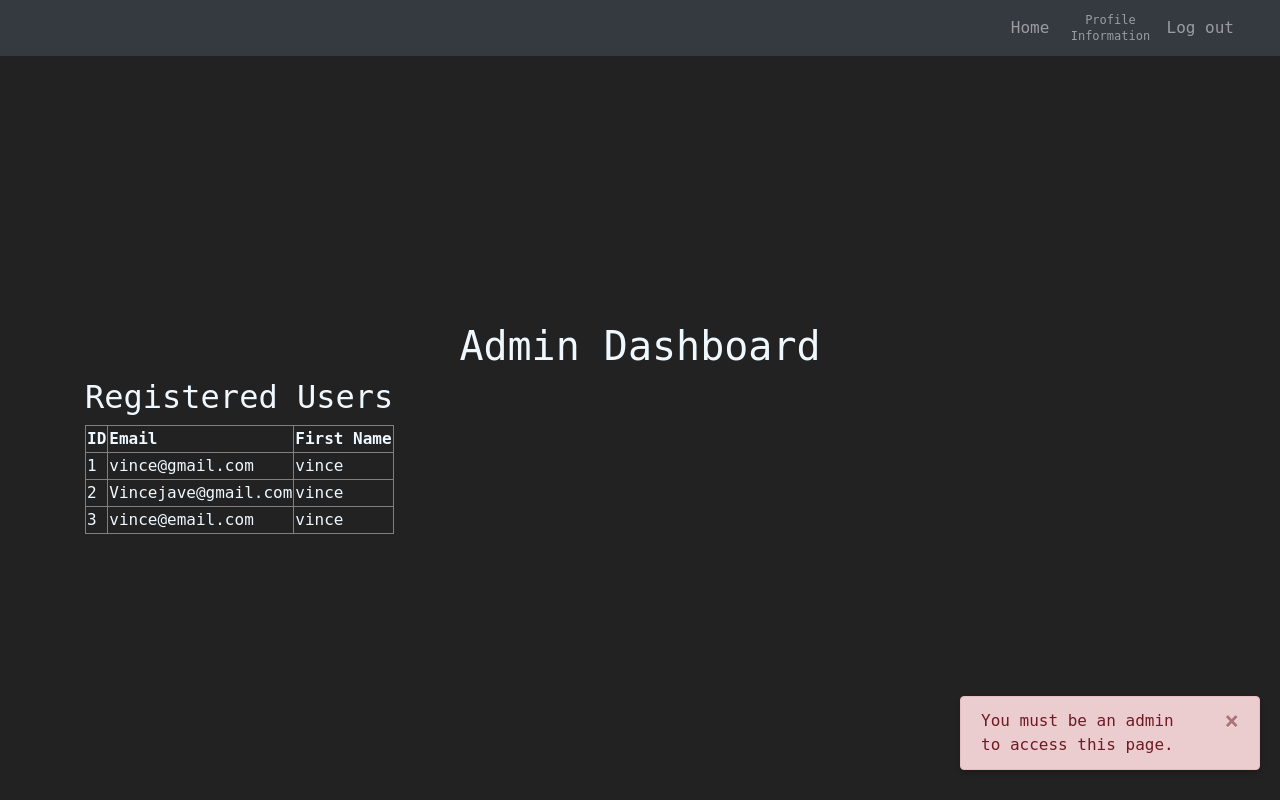
After one commit to NetVinceGithub/Chatty-Notes, a Flask app: page /admin-dashboard in a window 1280 px wide. The commit adds this page. Run offline with Flask 3, Linux system fonts and the light colour scheme; a user stored in the database is signed in; some libraries are stand-ins or nearby versions.

Commit message:
admin dashboard and debugging. bugs are still present

```diff
--- a/website/models.py
+++ b/website/models.py
@@ -16,3 +16,8 @@ class User(db.Model, UserMixin):
     password = db.Column(db.String(150))
     first_name = db.Column(db.String(150))
     notes = db.relationship('Note')
+
+class Admin(UserMixin, db.Model):
+    id = db.Column(db.Integer, primary_key=True)
+    email = db.Column(db.String(150), unique=True, nullable=False)
+    password = db.Column(db.String(150), nullable=False)
--- /dev/null
+++ b/website/static/admin-dashboard.css
@@ -0,0 +1,11 @@
+.admin-title {
+  color:aliceblue;
+}
+
+.admin-table-title {
+  color:aliceblue;
+}
+
+.table-contents {
+  color:aliceblue;
+}
--- /dev/null
+++ b/website/templates/admin-dashboard.html
@@ -0,0 +1,27 @@
+{% extends "base.html" %}
+
+{% block title %}
+Admin Dashboard
+{% endblock %}
+
+{% block content %}
+<h1 align="center" class="admin-title">Admin Dashboard</h1>
+<h2 class="admin-table-title">Registered Users</h2>
+
+<div class="table-contents">
+    <table border="1" class="table-contents">
+        <tr class="table-contents">
+            <th>ID</th>
+            <th>Email</th>
+            <th>First Name</th>
+        </tr>
+        {% for user in users %}
+        <tr>
+            <td>{{ user.id }}</td>
+            <td>{{ user.email }}</td>
+            <td>{{ user.first_name }}</td>
+        </tr>
+        {% endfor %}
+    </table>
+</div>
+{% endblock %}
--- a/website/templates/base.html
+++ b/website/templates/base.html
@@ -17,6 +17,8 @@
 
     <link rel="stylesheet" href="static/sign_up.css">
     <link rel="stylesheet" href="static/home.css">
+    <link rel="stylesheet" href="static/admin-dashboard.css">
+
 
     <title>{% block title %}Home{% endblock %}</title>
 
@@ -63,6 +65,7 @@
           {% else %}
           <a class="nav-item nav-link" id="login" href="/login">Login</a>
           <a class="nav-item nav-link" id="signUp" href="/sign-up">Sign Up</a>
+          <a class="nav-item nav-link" id="admin" href="/admin-login">Admin</a>
           {% endif %}
         </div>
       </div>
--- a/website/views.py
+++ b/website/views.py
@@ -1,6 +1,6 @@
-from flask import Blueprint, render_template, request, flash, jsonify
+from flask import Blueprint, redirect, render_template, request, flash, jsonify, url_for
 from flask_login import login_required, current_user
-from .models import Note, User
+from .models import Admin, Note, User
 from . import db
 import json
 
@@ -24,6 +24,20 @@ def home():
     return render_template("home.html", user=current_user)
 
 
+
+@views.route('/admin-dashboard', methods=['GET'])
+@login_required
+def admin_dashboard():
+    if not isinstance(current_user, Admin):
+        flash('You must be an admin to access this page.', category='error')
+        #return redirect(url_for('auth.admin_login'))
+        users = User.query.all()  # Query all users to display in the admin dashboard
+        return render_template("admin-dashboard.html", user=current_user, users=users)
+    users = User.query.all()  # Query all users to display in the admin dashboard
+    return render_template("admin-dashboard.html", user=current_user, users=users)
+
+
+
 @views.route('/delete-note', methods=['POST'])
 def delete_note():
     note = json.loads(request.data) # this function expects a JSON from the INDEX.js file
```
Also changed, not shown: website/auth.py (+35 -1 lines), website/templates/admin-login.html (added, +24 -0 lines), instance/database.db, 1 other file.
